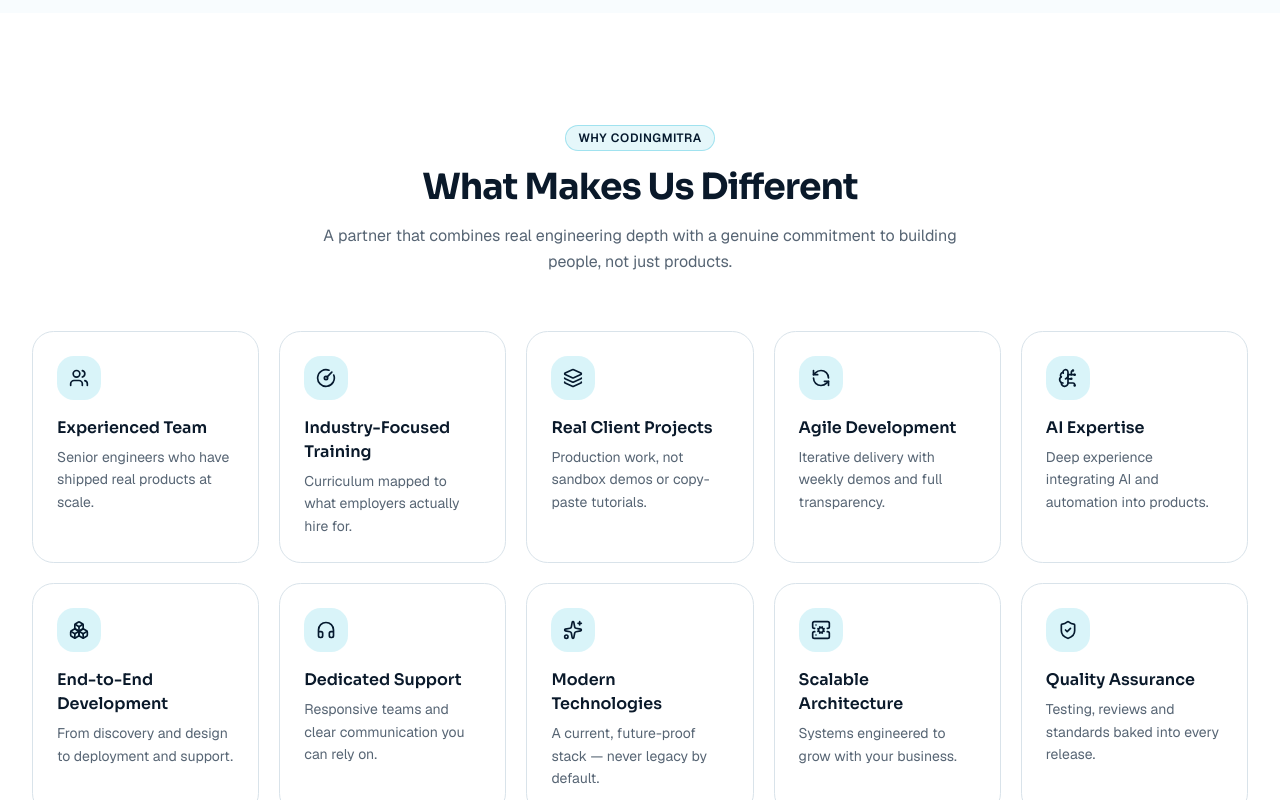
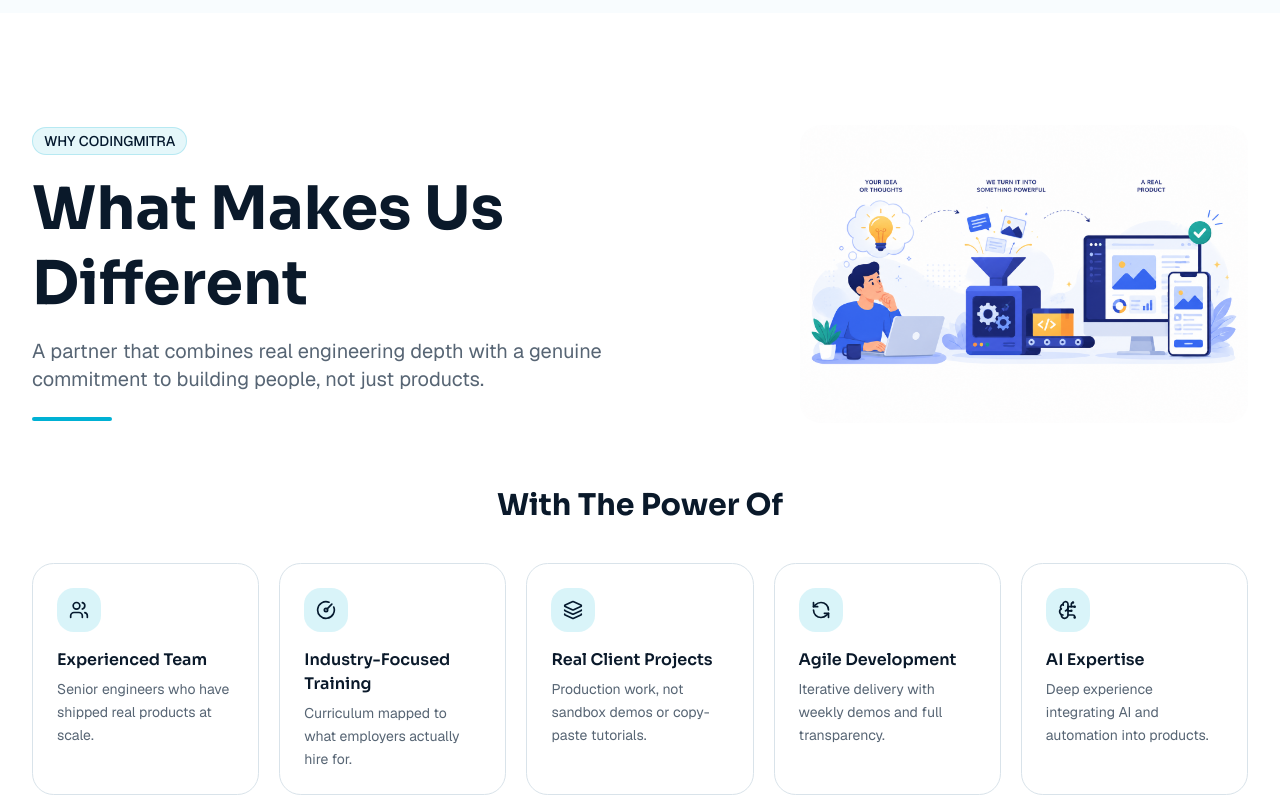
Before and after one commit to titan332/design-codingmitra-website, a Next.js app: page / in a window 1280 px wide. Shown: the part 2380-3180 px from the top of the page. Built offline with nearby package versions, Linux system fonts and the light colour scheme.

Commit message:
updated ui

```diff
--- a/components/sections/faq.tsx
+++ b/components/sections/faq.tsx
@@ -30,7 +30,7 @@ const faqs = [
   },
   {
     q: "Do you provide ongoing support after launch?",
-    a: "Yes. We offer maintenance, monitoring and continuous improvement plans so your software stays secure, fast and up to date long after launch.",
+    a: "Yes, we offer maintenance, monitoring and continuous improvement plans so your software stays secure, fast and up to date long after launch.",
   },
 ]
 
--- a/components/sections/why-us.tsx
+++ b/components/sections/why-us.tsx
@@ -30,13 +30,38 @@ export function WhyUs() {
   return (
     <section id="why" className="py-20 sm:py-28">
       <div className="mx-auto max-w-7xl px-4 sm:px-6 lg:px-8">
-        <SectionHeading
-          eyebrow="Why CodingMitra"
-          title="What Makes Us Different"
-          description="A partner that combines real engineering depth with a genuine commitment to building people, not just products."
-        />
+        {/* Header Section with Image Space */}
+        <div className="flex flex-col lg:flex-row items-start lg:items-center justify-between gap-8 mb-16">
+          <div className="flex-1">
+            <span className="inline-flex items-center rounded-full bg-accent/10 px-3 py-1 text-sm font-medium text-accent-foreground ring-1 ring-inset ring-accent/20">
+              WHY CODINGMITRA
+            </span>
+            <h2 className="mt-4 text-4xl sm:text-5xl lg:text-6xl font-heading font-bold text-foreground leading-tight">
+              What Makes Us Different
+            </h2>
+            <p className="mt-4 text-lg sm:text-xl text-muted-foreground max-w-2xl">
+              A partner that combines real engineering depth with a genuine commitment to building people, not just products.
+            </p>
+            <div className="mt-6 w-20 h-1 bg-accent rounded-full"></div>
+          </div>
+          <div className="flex-1 flex justify-center lg:justify-end w-full lg:w-auto">
+            <img
+              src="/ideas-to-products.png"
+              alt="Ideas to Products Illustration"
+              className="w-full max-w-md h-auto rounded-2xl"
+            />
+          </div>
+        </div>
 
-        <Stagger className="mt-14 grid gap-5 sm:grid-cols-2 lg:grid-cols-3 xl:grid-cols-5">
+        {/* WITH THE POWER OF Section */}
+        <div className="mb-10">
+          <h3 className="text-2xl sm:text-3xl text-center font-heading font-bold text-foreground">
+            With The Power Of
+          </h3>
+        </div>
+
+        {/* Cards Grid */}
+        <Stagger className="grid gap-5 sm:grid-cols-2 lg:grid-cols-3 xl:grid-cols-5">
           {reasons.map((r) => (
             <StaggerItem key={r.title}>
               <div className="group h-full rounded-2xl border border-border bg-card p-6 transition-all duration-300 hover:-translate-y-1 hover:border-accent/40 hover:shadow-lg">
--- a/components/site-footer.tsx
+++ b/components/site-footer.tsx
@@ -125,7 +125,7 @@ export function SiteFooter() {
                 <Phone className="size-4 text-accent" /> {siteConfig.phone}
               </a>
               <p className="flex items-center gap-2">
-                <MapPin className="size-4 text-accent" /> {siteConfig.address}
+                <MapPin className="size-8 text-accent" /> {siteConfig.address}
               </p>
             </div>
           </div>
```
Also changed, not shown: public/ideas-to-products.png (added).
